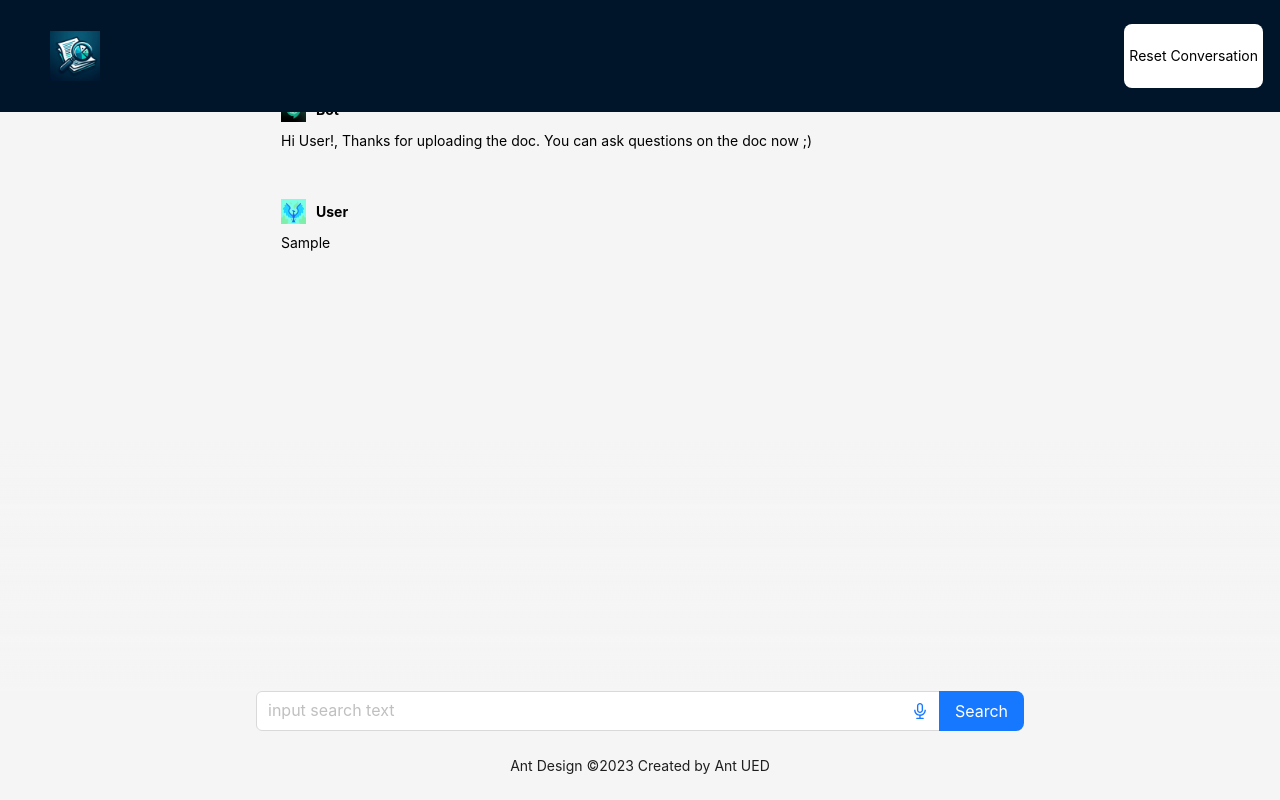
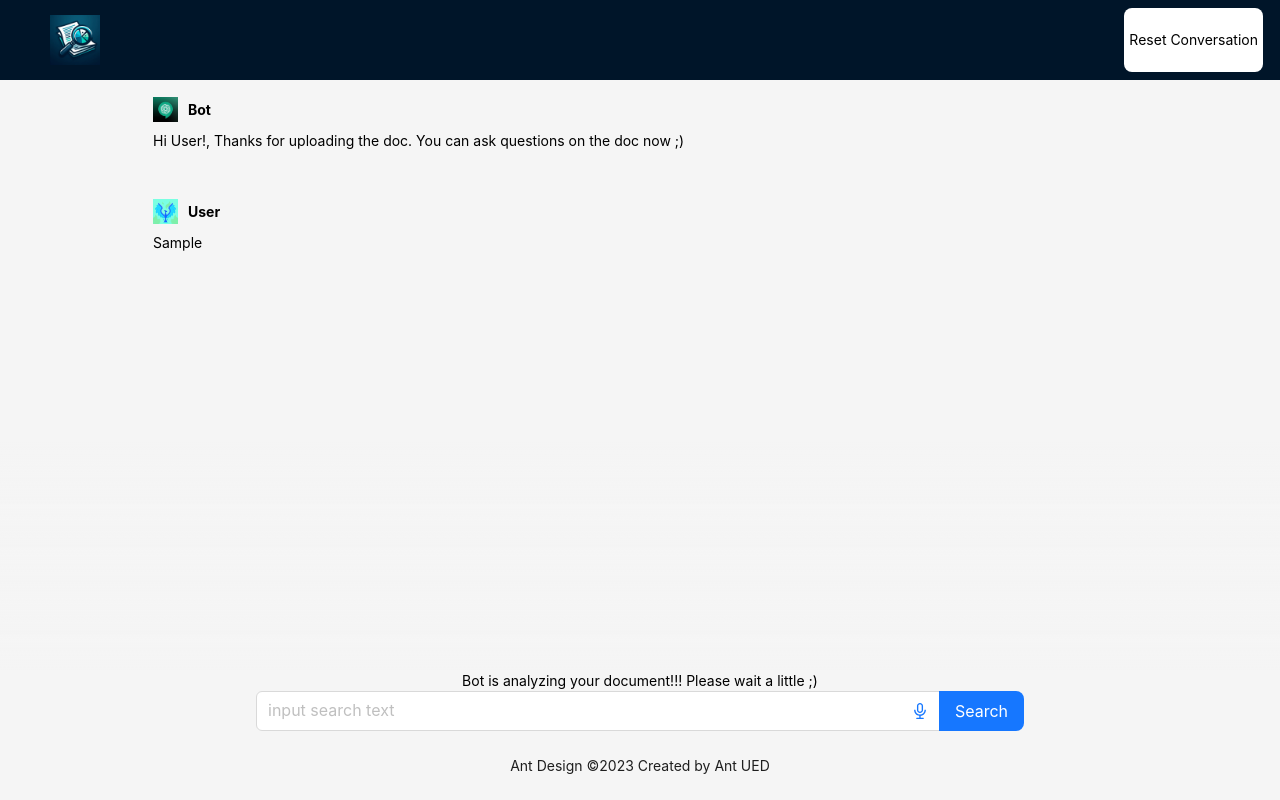
Before and after one commit to Ryand1234/Doc_Analyzer, a Next.js app in the folder doc_analyzer/: page / in a window 1280 px wide. Both pictures are taken after typing "Sample" into the empty fields and a click on the button "Search". Built offline with nearby package versions, Linux system fonts and the light colour scheme; no server answers.

Commit message:
fix some ui stuff

```diff
--- /dev/null
+++ b/doc_analyzer/app/layout/message.css
@@ -0,0 +1,10 @@
+h1, h2, h3, h4, h5, h6 {
+    font-size: revert;
+    font-weight: revert;
+}
+
+ul, ol {
+    list-style: initial;
+    margin: auto;
+    padding: revert;
+}
--- a/doc_analyzer/app/layout/message.tsx
+++ b/doc_analyzer/app/layout/message.tsx
@@ -5,14 +5,12 @@ const { Header, Content, Footer, Sider } = Layout;
 import { Info } from '../interface/chat-interface';
 import Image from 'next/image'
 import userImg from '../../public/user.png'
+import './message.css'
 import {
-    DesktopOutlined,
-    FileOutlined,
-    PieChartOutlined,
-    TeamOutlined,
     UserOutlined,
 } from '@ant-design/icons';
 import bot from '../../public/bot.png'
+
 export default function Message({ user, hide, message }: Info) {
     const [hidden, setHidden] = useState(true);
     const {
@@ -47,9 +45,9 @@ export default function Message({ user, hide, message }: Info) {
                 }}><strong>{user}</strong></p>
             </div>
             <div>
-                <p style={{
+                <div style={{
                     textAlign: 'justify',
-                }}  dangerouslySetInnerHTML={{ __html: message }}></p>
+                }}  dangerouslySetInnerHTML={{ __html: message }}></div>
                 <span style={{ position: 'absolute' }}>
                     <UserOutlined hidden={hidden} />
                 </span>
--- a/doc_analyzer/app/page.tsx
+++ b/doc_analyzer/app/page.tsx
@@ -106,6 +106,7 @@ const App: React.FC = () => {
         message: result
       }
     ]);
+    setHold(false);
 
     if (messages.length >= 2) {
       // Correct handling of last 5 messages for creating a new summary
@@ -115,7 +116,6 @@ const App: React.FC = () => {
     }
 
     // console.log(messages, summary);
-    setHold(false);
   };
 
 
@@ -127,7 +127,7 @@ const App: React.FC = () => {
           position: 'fixed',
           top: 0,
           zIndex: 1,
-          height: '14%',
+          height: '10%',
           width: '100%',
           display: 'flex',
           alignItems: 'center',
@@ -165,14 +165,14 @@ const App: React.FC = () => {
         { messages.length == 1 ? (
         <div style={{
           overflow: 'auto',
-          marginLeft: '20vw',
-          marginRight: '20vw'
+          marginLeft: '10vw',
+          marginRight: '10vw'
         }}>
           <NewChat setMessages={setMessages}/>
         </div>) : (<div style={{
           overflow: 'auto',
-          marginLeft: '20vw',
-          marginRight: '20vw'
+          marginLeft: '10vw',
+          marginRight: '10vw'
         }}>
           <ChatBox messages={messages} />
         </div>)}
@@ -190,6 +190,7 @@ const App: React.FC = () => {
           flexDirection: 'column',
           alignItems: 'center',
         }}>
+          <p style={{ color: 'black', display: (hold) ? 'block' : 'none'}}>Bot is analyzing your document!!! Please wait a little ;)</p>
         <Search
           style={{
             width: '100%',
```
